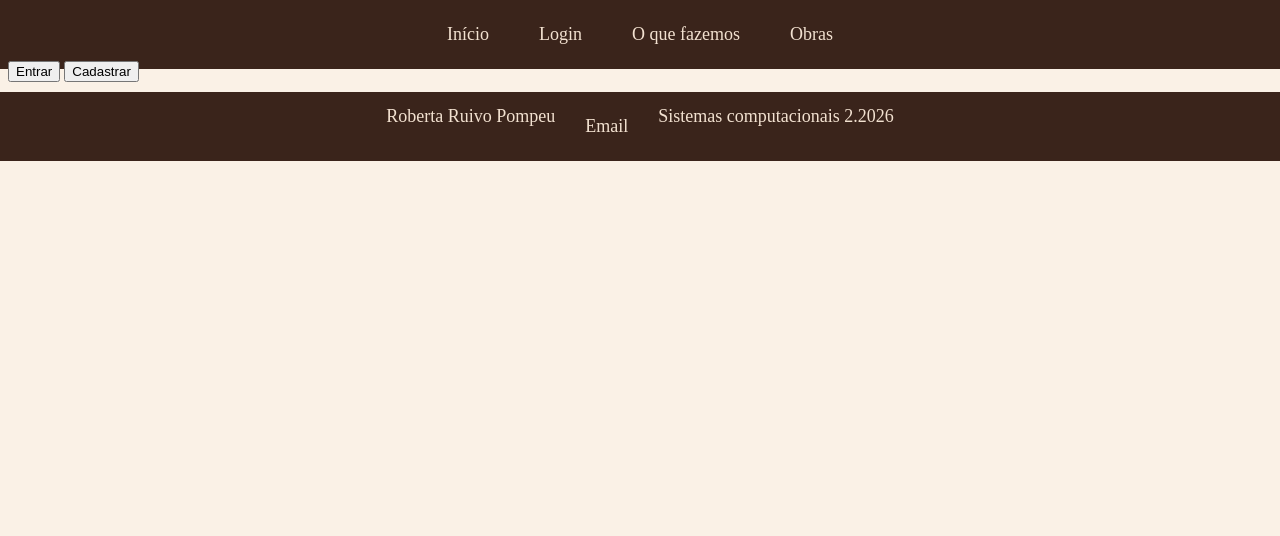
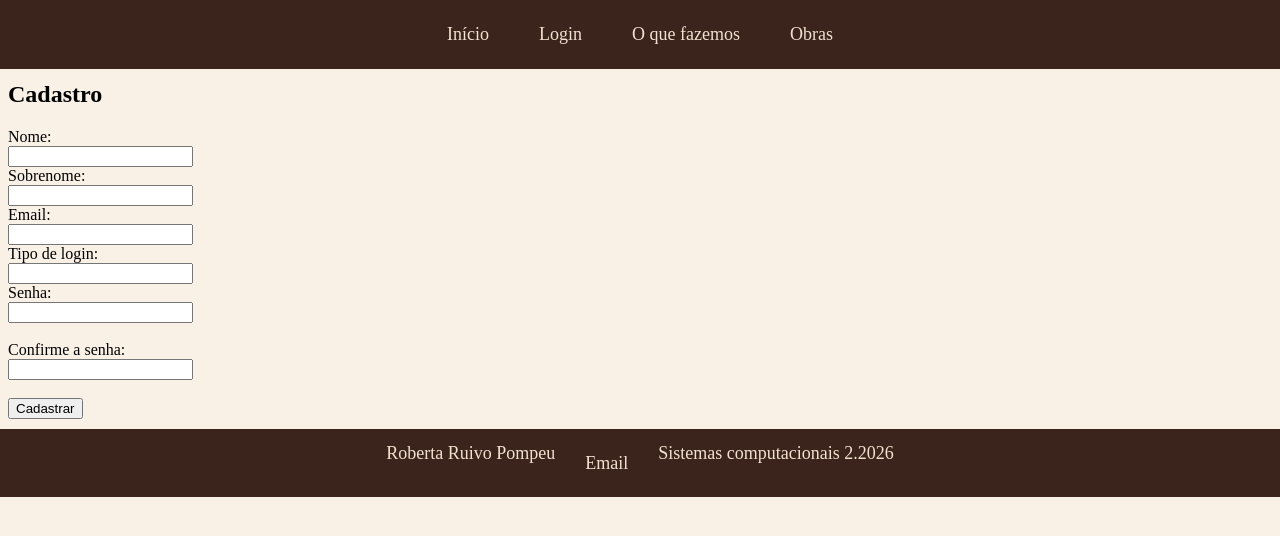
Before and after one commit to RobertaRuivo/Arte-Guiada, a PHP site: page /views/login.html in a window 1280 px wide. Shown: the top 536 px of the page. Run offline with PHP 8.4, Linux system fonts and the light colour scheme.

Commit message:
feat: adiciona formulário de cadastro
Cria formulário de cadastro com os campos:
- nome
- sobrenome
- email
- tipo de login
- senha
- confirmação de senha

```diff
--- a/public/css/carrossel.css
+++ b/public/css/carrossel.css
@@ -52,21 +52,21 @@
 }
 
 /* Primeira obra */
-#item-1:target ~ .item-1 {
+#item-1:target~.item-1 {
     z-index: 3;
     opacity: 1;
     visibility: visible;
 }
 
 /* Segunda obra */
-#item-2:target ~ .item-2 {
+#item-2:target~.item-2 {
     z-index: 3;
     opacity: 1;
     visibility: visible;
 }
 
 /* Terceira obra */
-#item-3:target ~ .item-3 {
+#item-3:target~.item-3 {
     z-index: 3;
     opacity: 1;
     visibility: visible;
--- /dev/null
+++ b/public/js/cadastro.js
@@ -0,0 +1,34 @@
+// Seleciona os elementos do HTML pelo ID
+const passwordInput = document.getElementById('senha');
+const passwordError = document.getElementById('password-error');
+const cadastroForm = document.getElementById('cadastroForm');
+const passwordCheckInput = document.getElementById('confirmaSenha');
+
+// Adiciona um "ouvinte de evento" (event listener) que detecta quando o usuário digita
+passwordInput.addEventListener('keyup', () => {
+    const senha = passwordInput.value;
+    const confirmaSenha = passwordCheckInput.value;
+
+    if (senha.length < 8 || senha !== confirmaSenha) {
+        // mostrar erro
+        passwordError.style.display = 'block';
+    } else {
+        // esconder erro
+        passwordError.style.display = 'none';
+    }
+
+
+});
+
+// Impede o envio do formulário e exibe um alerta
+cadastroForm.addEventListener('submit', (event) => {
+    // Prevê o comportamento padrão de envio do formulário
+    event.preventDefault();
+
+    // Valida a senha uma última vez antes de enviar
+    if (passwordInput.value.length >= 8 && passwordInput.value === passwordCheckInput.value) {
+        alert('Formulário enviado com sucesso!');
+    } else {
+        alert('Por favor, corrija a senha antes de enviar.');
+    }
+});
--- a/views/login.html
+++ b/views/login.html
@@ -1,13 +1,15 @@
 <!DOCTYPE html>
 
 <html lang="pt-br">
+
 <head>
   <meta charset="utf-8" />
   <meta name="viewport" content="width=device-width" />
   <title>Login</title>
   <link rel="stylesheet" href="../public/css/style.css">
 
-    <meta name="description" content="Página de login do site Arte Guiada, que permite ao usuário acessar sua conta ou criar uma nova conta para analisar obras de arte e aprender a atribuir significado ao olhar do espectador.">
+  <meta name="description"
+    content="Página de login do site Arte Guiada, que permite ao usuário acessar sua conta ou criar uma nova conta para analisar obras de arte e aprender a atribuir significado ao olhar do espectador.">
 </head>
 
 <body>
@@ -15,16 +17,43 @@
     <nav>
       <a href="../index.html">Início</a>
       <a href="../views/login.html">Login</a>
-        <a href="../index.html#secao1">O que fazemos</a>
-        <a href="../index.html#secao2">Obras</a>
+      <a href="../index.html#secao2">O que fazemos</a>
+      <a href="../index.html#secao1">Obras</a>
     </nav>
   </header>
 
-    <div class="opcoes-login">
-      <button>Entrar</button>
-      <button>Cadastrar</button>
-    </div>
+  <h2>Cadastro</h2>
+
+  <form id="cadastroForm"> <!--usado para identificação no JS-->
+    <label for="nome">Nome:</label><br>
+    <input type="text" id="nome" name="nome" required><br>
+    <label for="sobrenome">Sobrenome:</label><br>
+    <input type="text" id="sobrenome" name="sobrenome" required><br>
+    <label for="email">Email:</label><br>
+    <input type="email" id="email" name="email" required  pattern="[a-zA-Z0-9._%+-]+@[a-zA-Z0-9.-]+\.[a-zA-Z]{2,}(\.[a-zA-Z]{2,})*"><br>
+
+    <label for="loginTipo">Tipo de login:</label><br>
+
+    <input type="text" id="loginTipo" name="loginTipo" list="tiposLogin" required>
+
+    <datalist id="tiposLogin">
+      <option value="Editor">
+      <option value="Visitante">
+    </datalist>
     <br>
+
+    <label for="senha">Senha:</label><br>
+    <input type="password" id="senha" name="senha" required pattern="[A-Za-z0-9-*@]{8,}"
+      title="A senha deve conter pelo menos 8 caracteres alfanuméricos"><br><br>
+
+    <label for="confirmaSenha">Confirme a senha:</label><br>
+    <input type="password" id="confirmaSenha" name="confirmaSenha" required minlength="8" pattern="[A-Za-z0-9-*@]{8,}"
+      title="A senha deve conter pelo menos 8 caracteres alfanuméricos"><br><br>
+
+    <input type="submit" value="Cadastrar">
+  </form>
+  <br>
+  <script src="../public/js/cadastro.js"></script>
 </body>
 
 
@@ -33,4 +62,5 @@
   <a href="mailto:roberta.ruivo@unesp.br">Email</a>
   Sistemas computacionais 2.2026
 </footer>
+
 </html>
```
Also changed, not shown: index.html (+38 -47 lines), public/css/style.css (+8 -6 lines). Lines whose indentation alone changed are shown as unchanged.
